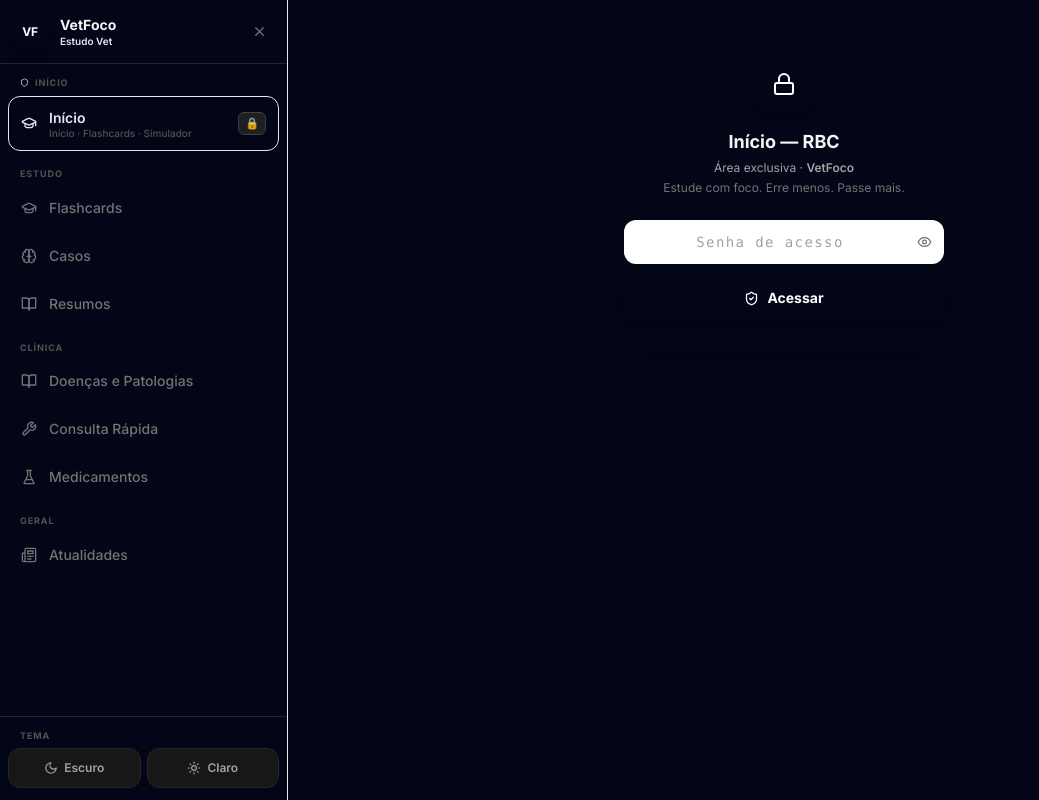
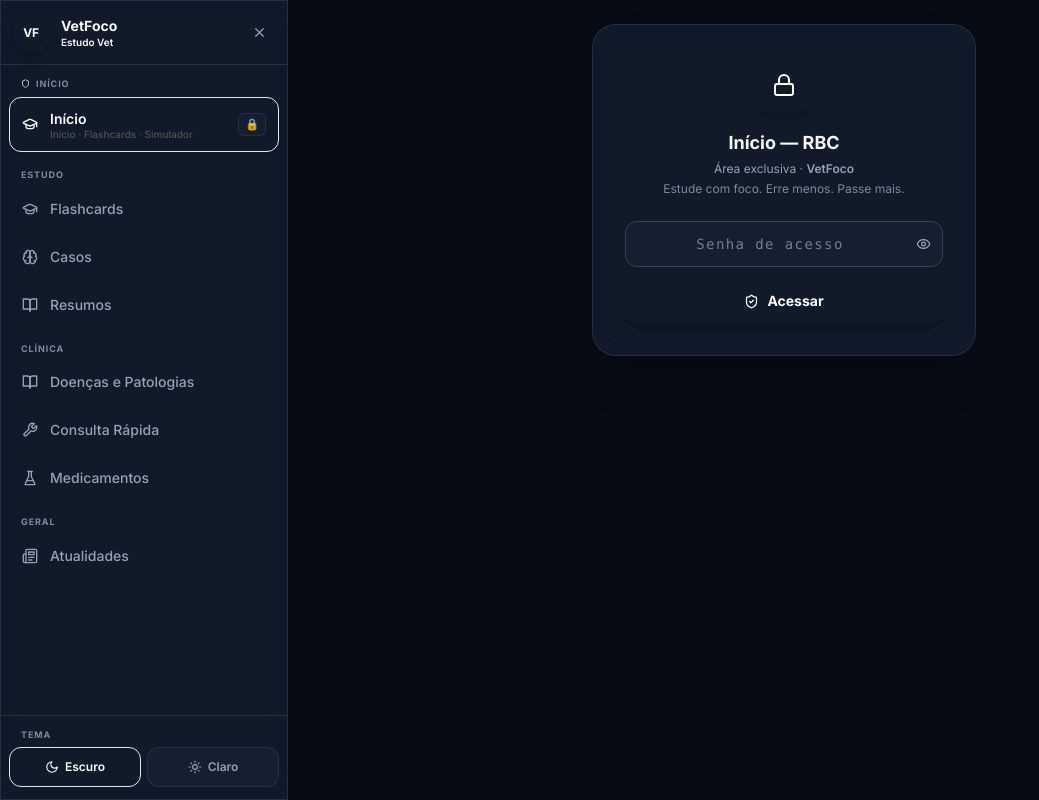
Before and after one commit to rafaelxxyt/vetstudy, a React (Vite) app: page / in a window 1280 px wide. Shown: the whole page, without its empty margins (0-1039 px from the left). Built offline with nearby package versions, Linux system fonts and the light colour scheme.

Commit message:
fix: improve light theme contrast

```diff
--- a/src/App.tsx
+++ b/src/App.tsx
@@ -1,30 +1,37 @@
 import { useEffect, useState } from 'react'
 import { motion, AnimatePresence } from 'framer-motion'
 import { Menu } from 'lucide-react'
-import Sidebar, { type Page } from './components/Sidebar'
+import Sidebar, { type Page, type ThemeMode } from './components/Sidebar'
 
 import MedicamentosPage from './pages/MedicamentosPage'
-import DoencasPage      from './pages/DoencasPage'
-import ToolboxPage      from './pages/ToolboxPage'
-import VetNewsPage      from './pages/VetNewsPage'
-import HubPage          from './pages/HubPage'
-import CasosPage        from './pages/CasosPage'
-import RevisaoPage      from './pages/RevisaoPage'
-import MapasPage        from './pages/MapasPage'
+import DoencasPage from './pages/DoencasPage'
+import ToolboxPage from './pages/ToolboxPage'
+import VetNewsPage from './pages/VetNewsPage'
+import HubPage from './pages/HubPage'
+import CasosPage from './pages/CasosPage'
+import RevisaoPage from './pages/RevisaoPage'
+import MapasPage from './pages/MapasPage'
+
+const THEME_STORAGE_KEY = 'vetstudy_theme'
 
 const PAGE_LABELS: Record<Page, string> = {
-  hub:          'Início',
-  revisao:      'Flashcards',
-  casos:        'Casos',
-  mapas:        'Resumos',
+  hub: 'Início',
+  revisao: 'Flashcards',
+  casos: 'Casos',
+  mapas: 'Resumos',
   medicamentos: 'Medicamentos',
-  doencas:      'Doenças',
-  ferramentas:  'Consulta Rápida',
-  vetnews:      'Atualidades',
+  doencas: 'Doenças',
+  ferramentas: 'Consulta Rápida',
+  vetnews: 'Atualidades',
 }
 
 export default function App() {
   const [activePage, setActivePage] = useState<Page>('hub')
+  const [theme, setTheme] = useState<ThemeMode>(() => {
+    if (typeof window === 'undefined') return 'dark'
+    const saved = window.localStorage.getItem(THEME_STORAGE_KEY)
+    return saved === 'dark' || saved === 'light' ? saved : 'dark'
+  })
   const [mobileOpen, setMobileOpen] = useState(false)
   const [selectionToken, setSelectionToken] = useState(0)
   const [caseSelectionToken, setCaseSelectionToken] = useState(0)
@@ -32,21 +39,27 @@
   const [selectedDrugId, setSelectedDrugId] = useState<string | undefined>(undefined)
   const [selectedDrugQuery, setSelectedDrugQuery] = useState<string | undefined>(undefined)
 
-  // â”€â”€ Body scroll lock â”€â”€â”€â”€â”€â”€â”€â”€â”€â”€â”€â”€â”€â”€â”€â”€â”€â”€â”€â”€â”€â”€â”€â”€â”€â”€â”€â”€â”€â”€â”€â”€â”€â”€
-  // Prevents the background page from scrolling while the
-  // drawer is open â€” critical for the "native app" feel.
+  useEffect(() => {
+    const root = document.documentElement
+    root.classList.remove('theme-dark', 'theme-light')
+    root.classList.add(theme === 'light' ? 'theme-light' : 'theme-dark')
+    root.style.colorScheme = theme === 'light' ? 'light' : 'dark'
+    window.localStorage.setItem(THEME_STORAGE_KEY, theme)
+  }, [theme])
+
   useEffect(() => {
     if (mobileOpen) {
       document.body.style.overflow = 'hidden'
     } else {
       document.body.style.overflow = ''
     }
-    // Always restore on unmount
-    return () => { document.body.style.overflow = '' }
+    return () => {
+      document.body.style.overflow = ''
+    }
   }, [mobileOpen])
 
-  const handleNavigate = (p: Page) => {
-    setActivePage(p)
+  const handleNavigate = (page: Page) => {
+    setActivePage(page)
     setMobileOpen(false)
   }
 
@@ -85,78 +98,60 @@
     setMobileOpen(false)
   }
 
-  const pageNode = activePage === 'hub'
-    ? <HubPage onOpenCases={handleOpenCases} onOpenReview={handleOpenReview} />
-    : activePage === 'revisao'
-      ? <RevisaoPage onRequestCase={handleOpenCasesList} />
-    : activePage === 'casos'
-      ? <CasosPage
+  const pageNode =
+    activePage === 'hub' ? (
+      <HubPage onOpenCases={handleOpenCases} onOpenReview={handleOpenReview} />
+    ) : activePage === 'revisao' ? (
+      <RevisaoPage onRequestCase={handleOpenCasesList} />
+    ) : activePage === 'casos' ? (
+      <CasosPage
         selectionToken={caseSelectionToken}
         onOpenDisease={(diseaseId) => handleGlobalNavigate('doencas', diseaseId)}
       />
-    : activePage === 'mapas'
-      ? <MapasPage />
-    : activePage === 'medicamentos'
-      ? <MedicamentosPage
+    ) : activePage === 'mapas' ? (
+      <MapasPage />
+    ) : activePage === 'medicamentos' ? (
+      <MedicamentosPage
         initialSelectedId={selectedDrugId}
         initialQuery={selectedDrugQuery}
         selectionToken={selectionToken}
       />
-      : activePage === 'doencas'
-        ? <DoencasPage
+    ) : activePage === 'doencas' ? (
+      <DoencasPage
         initialSelectedId={selectedDiseaseId}
         selectionToken={selectionToken}
         onOpenDrug={(drugId) => handleGlobalNavigate('medicamentos', drugId)}
         onOpenRelatedDrugs={handleOpenDrugSearch}
       />
-        : activePage === 'ferramentas'
-          ? <ToolboxPage onNavigate={handleGlobalNavigate} />
-          : <VetNewsPage />
+    ) : activePage === 'ferramentas' ? (
+      <ToolboxPage onNavigate={handleGlobalNavigate} />
+    ) : (
+      <VetNewsPage />
+    )
 
   return (
-    <div className="flex h-dvh md:h-screen bg-slate-950 overflow-hidden font-sans">
-
-      {/* â”€â”€ Mobile top bar â”€â”€â”€â”€â”€â”€â”€â”€â”€â”€â”€â”€â”€â”€â”€â”€â”€â”€â”€â”€â”€â”€â”€â”€â”€â”€â”€â”€â”€â”€â”€â”€â”€â”€
-          Fixed, always visible on mobile.
-          h-14 = 56 px â†’ main content offset by pt-14.
-          shadow-[0_1px_0] instead of border-b keeps it
-          visually lighter while still providing separation.
-      â”€â”€â”€â”€â”€â”€â”€â”€â”€â”€â”€â”€â”€â”€â”€â”€â”€â”€â”€â”€â”€â”€â”€â”€â”€â”€â”€â”€â”€â”€â”€â”€â”€â”€â”€â”€â”€â”€â”€â”€â”€â”€â”€â”€â”€â”€â”€â”€â”€â”€â”€â”€ */}
-      <header className="md:hidden fixed inset-x-0 top-0 z-30 h-14
-                         flex items-center gap-3 px-4
-                         bg-slate-900/98 backdrop-blur-md
-                         shadow-[0_1px_0_0_rgba(51,65,85,0.6)]">
-
-        {/* Hamburger â€” 44Ã—44 tap target (Apple HIG minimum) */}
+    <div className="app-shell flex h-dvh overflow-hidden font-sans md:h-screen">
+      <header
+        className="app-header-surface fixed inset-x-0 top-0 z-30 flex h-14 items-center gap-3 px-4 md:hidden"
+      >
         <button
           onClick={() => setMobileOpen(true)}
           aria-label="Abrir menu"
-          className="w-11 h-11 flex items-center justify-center rounded-xl
-                     bg-slate-800 text-slate-400
-                     active:bg-slate-700 active:scale-95
-                     transition-all duration-150"
+          className="app-surface-button flex h-11 w-11 items-center justify-center rounded-xl transition-all duration-150 active:scale-95 active:bg-neutral-700"
         >
           <Menu size={19} />
         </button>
 
-        {/* Logo + active page name */}
-        <div className="flex items-center gap-2.5 min-w-0 flex-1">
-          <div className="w-7 h-7 rounded-lg bg-gradient-to-br from-teal-400 to-teal-600
-                          flex items-center justify-center flex-shrink-0 shadow-md shadow-teal-900/50">
-            <span className="text-white font-black text-[10px] tracking-tight">V5</span>
+        <div className="flex min-w-0 flex-1 items-center gap-2.5">
+          <div className="flex h-7 w-7 flex-shrink-0 items-center justify-center rounded-lg bg-gradient-to-br from-primary-400 to-primary-600 shadow-md shadow-primary-900/50">
+            <span className="text-[10px] font-black tracking-tight text-white">V5</span>
           </div>
-          <span className="text-[15px] font-semibold text-white truncate leading-tight">
+          <span className="app-text-primary truncate text-[15px] font-semibold leading-tight">
             {PAGE_LABELS[activePage]}
           </span>
         </div>
       </header>
 
-      {/* â”€â”€ Backdrop â”€â”€â”€â”€â”€â”€â”€â”€â”€â”€â”€â”€â”€â”€â”€â”€â”€â”€â”€â”€â”€â”€â”€â”€â”€â”€â”€â”€â”€â”€â”€â”€â”€â”€â”€â”€â”€â”€â”€â”€
-          Sits between the drawer (z-50) and the content (z-0).
-          bg-black/70 + backdrop-blur-md creates a strong visual
-          separation so the user focuses entirely on the drawer.
-          Tapping backdrop closes the drawer.
-      â”€â”€â”€â”€â”€â”€â”€â”€â”€â”€â”€â”€â”€â”€â”€â”€â”€â”€â”€â”€â”€â”€â”€â”€â”€â”€â”€â”€â”€â”€â”€â”€â”€â”€â”€â”€â”€â”€â”€â”€â”€â”€â”€â”€â”€â”€â”€â”€â”€â”€â”€â”€ */}
       <AnimatePresence>
         {mobileOpen && (
           <motion.div
@@ -165,27 +160,23 @@
             animate={{ opacity: 1 }}
             exit={{ opacity: 0 }}
             transition={{ duration: 0.22, ease: 'easeOut' }}
-            className="md:hidden fixed inset-0 z-40 bg-black/70 backdrop-blur-md"
+            className="app-overlay fixed inset-0 z-40 backdrop-blur-md md:hidden"
             onClick={() => setMobileOpen(false)}
             aria-hidden="true"
           />
         )}
       </AnimatePresence>
 
-      {/* â”€â”€ Sidebar â”€â”€â”€â”€â”€â”€â”€â”€â”€â”€â”€â”€â”€â”€â”€â”€â”€â”€â”€â”€â”€â”€â”€â”€â”€â”€â”€â”€â”€â”€â”€â”€â”€â”€â”€â”€â”€â”€â”€ */}
       <Sidebar
         activePage={activePage}
         onNavigate={handleNavigate}
         mobileOpen={mobileOpen}
         onMobileClose={() => setMobileOpen(false)}
+        theme={theme}
+        onThemeChange={setTheme}
       />
 
-      {/* â”€â”€ Main content â”€â”€â”€â”€â”€â”€â”€â”€â”€â”€â”€â”€â”€â”€â”€â”€â”€â”€â”€â”€â”€â”€â”€â”€â”€â”€â”€â”€â”€â”€â”€â”€â”€â”€â”€â”€
-          pt-14 clears the fixed top bar on mobile.
-          overflow-x-hidden prevents any runaway child widths
-          from causing horizontal scroll.
-      â”€â”€â”€â”€â”€â”€â”€â”€â”€â”€â”€â”€â”€â”€â”€â”€â”€â”€â”€â”€â”€â”€â”€â”€â”€â”€â”€â”€â”€â”€â”€â”€â”€â”€â”€â”€â”€â”€â”€â”€â”€â”€â”€â”€â”€â”€â”€â”€â”€â”€â”€â”€ */}
-      <main className="min-w-0 flex-1 overflow-y-auto overflow-x-hidden bg-slate-950 pt-14 md:pt-0">
+      <main className="app-shell min-w-0 flex-1 overflow-x-hidden overflow-y-auto pt-14 md:pt-0">
         <AnimatePresence mode="wait">
           <motion.div
             key={activePage}
@@ -199,7 +190,6 @@
           </motion.div>
         </AnimatePresence>
       </main>
-
     </div>
   )
 }
--- a/src/components/Gatekeeper.tsx
+++ b/src/components/Gatekeeper.tsx
@@ -55,12 +55,12 @@
             <Lock size={24} className="text-white" />
           </div>
 
-          <h2 className="mb-1 text-lg font-bold text-neutral-100">{pageTitle}</h2>
+          <h2 className="app-text-primary mb-1 text-lg font-bold">{pageTitle}</h2>
           <div className="mb-6 space-y-1">
-            <p className="text-xs text-neutral-400">
+            <p className="app-text-secondary text-xs">
               Área exclusiva · <span className="text-primary-400 font-semibold">VetFoco</span>
             </p>
-            <p className="text-xs text-neutral-500">
+            <p className="app-text-muted text-xs">
               Estude com foco. Erre menos. Passe mais.
             </p>
           </div>
@@ -79,7 +79,7 @@
               }`}
             />
             <button type="button" onClick={() => setShow(s => !s)}
-              className="absolute right-3 top-1/2 -translate-y-1/2 text-neutral-500 hover:text-neutral-300 transition-colors">
+              className="absolute right-3 top-1/2 -translate-y-1/2 app-text-secondary transition-colors hover:text-neutral-100">
               {show ? <EyeOff size={15} /> : <Eye size={15} />}
             </button>
           </div>
--- a/src/components/Sidebar.tsx
+++ b/src/components/Sidebar.tsx
@@ -71,8 +71,8 @@
       title={collapsed ? 'Abrir menu' : 'Fechar menu'}
       className={`flex-shrink-0 rounded-xl transition-all ${
         collapsed
-          ? 'flex h-10 w-10 items-center justify-center bg-neutral-800 text-neutral-400 hover:bg-primary-500/20 hover:text-primary-400'
-          : 'ml-auto p-2 text-neutral-500 hover:bg-neutral-800 hover:text-primary-400'
+          ? 'app-surface-button flex h-10 w-10 items-center justify-center hover:bg-primary-500/20 hover:text-primary-400'
+          : 'ml-auto p-2 app-text-secondary hover:bg-neutral-700/70 hover:text-primary-400'
       }`}
     >
       <AnimatePresence mode="wait" initial={false}>
@@ -112,7 +112,7 @@
   return (
     <div className="mb-1.5 flex items-center gap-1.5 px-3">
       {Icon && <Icon size={9} className="flex-shrink-0 text-primary-500" />}
-      <p className="select-none text-[9px] font-black uppercase tracking-widest text-neutral-600">{label}</p>
+      <p className="app-text-muted select-none text-[9px] font-black uppercase tracking-widest">{label}</p>
     </div>
   )
 }
@@ -142,7 +142,7 @@
       } ${
         active
           ? 'border border-primary-500/25 bg-primary-500/15 text-primary-300'
-          : 'border border-transparent text-neutral-500 hover:bg-neutral-800 hover:text-neutral-200'
+          : 'border border-transparent app-text-secondary hover:bg-neutral-700/70 hover:text-neutral-100'
       }`}
     >
       <Icon size={16} className="flex-shrink-0" />
@@ -175,7 +175,7 @@
       } ${
         active
           ? 'border border-primary-500/25 bg-primary-500/15 text-primary-300 shadow-sm shadow-primary-950'
-          : 'border border-transparent text-neutral-500 hover:bg-neutral-800 hover:text-neutral-200'
+          : 'border border-transparent app-text-secondary hover:bg-neutral-700/70 hover:text-neutral-100'
       }`}
     >
       <GraduationCap size={16} className="flex-shrink-0" />
@@ -197,7 +197,7 @@
         (hubUnlocked ? (
           <span className="flex-shrink-0 text-xs text-primary-500">✓</span>
         ) : (
-          <span className="flex-shrink-0 rounded-md border border-neutral-700 bg-neutral-800/80 px-1.5 py-0.5 text-[11px] text-neutral-500">
+          <span className="app-surface-tag flex-shrink-0 rounded-md px-1.5 py-0.5 text-[11px]">
             🔒
           </span>
         ))}
@@ -220,7 +220,7 @@
   ]
 
   return (
-    <section className="border-t border-neutral-800 px-2 py-3">
+    <section className="border-t border-neutral-700/60 px-2 py-3">
       {!compact && <SectionLabel label="Tema" />}
       <div className={`grid gap-1.5 ${compact ? 'grid-cols-1' : 'grid-cols-2'}`}>
         {options.map(option => {
@@ -234,7 +234,7 @@
               className={`min-h-[40px] rounded-xl border px-2 py-2 text-xs font-semibold transition ${
                 active
                   ? 'border-primary-500/35 bg-primary-500/15 text-primary-300'
-                  : 'border-neutral-800 bg-neutral-900 text-neutral-400 hover:border-neutral-700 hover:text-neutral-200'
+                  : 'app-surface-button hover:text-neutral-100'
               } ${compact ? 'flex items-center justify-center' : 'flex items-center justify-center gap-1.5'}`}
             >
               <Icon size={14} />
@@ -276,14 +276,14 @@
 
   return (
     <>
-      <div className={`flex h-16 flex-shrink-0 items-center border-b border-neutral-800 ${!isDrawer && collapsed ? 'justify-center px-2' : 'gap-3 px-3'}`}>
+      <div className={`flex h-16 flex-shrink-0 items-center border-b border-neutral-700/60 ${!isDrawer && collapsed ? 'justify-center px-2' : 'gap-3 px-3'}`}>
         {showLabels && (
           <div className="flex min-w-0 flex-1 items-center gap-3">
             <div className="flex h-9 w-9 flex-shrink-0 items-center justify-center rounded-xl bg-gradient-to-br from-primary-400 to-primary-600 shadow-lg shadow-primary-900/50">
               <span className="text-xs font-black tracking-tight text-white">VF</span>
             </div>
             <div className="min-w-0 leading-tight">
-              <p className="text-sm font-bold text-neutral-100">VetFoco</p>
+              <p className="app-text-primary text-sm font-bold">VetFoco</p>
               <p className="text-[10px] font-semibold text-primary-400">Estudo Vet</p>
             </div>
           </div>
@@ -295,7 +295,7 @@
           <button
             onClick={onMobileClose}
             aria-label="Fechar menu"
-            className="ml-auto flex h-11 w-11 items-center justify-center rounded-xl text-neutral-500 transition-colors hover:bg-neutral-800 hover:text-primary-400"
+            className="ml-auto flex h-11 w-11 items-center justify-center rounded-xl app-text-secondary transition-colors hover:bg-neutral-700/70 hover:text-primary-400"
           >
             <X size={18} />
           </button>
--- a/src/index.css
+++ b/src/index.css
@@ -1,6 +1,133 @@
 @tailwind base;
 @tailwind components;
 @tailwind utilities;
+
+:root {
+  --bg: #070B14;
+  --surface: #162033;
+  --border: #2A3446;
+  --text: #F8FAFC;
+  --text-secondary: #94A3B8;
+  --overlay-rgb: 7 11 20;
+
+  --primary: #1A8A6B;
+  --accent: #D4722A;
+  --success: #2EA84A;
+  --danger: #D93B3A;
+  --warning: #C9960E;
+
+  --bg-rgb: 7 11 20;
+  --surface-rgb: 22 32 51;
+  --border-rgb: 42 52 70;
+  --text-rgb: 248 250 252;
+  --text-secondary-rgb: 148 163 184;
+
+  --neutral-50: 248 250 252;
+  --neutral-100: 226 232 240;
+  --neutral-200: 203 213 225;
+  --neutral-300: 148 163 184;
+  --neutral-400: 100 116 139;
+  --neutral-500: 71 85 105;
+  --neutral-600: 51 65 85;
+  --neutral-700: 42 52 70;
+  --neutral-800: 22 32 51;
+  --neutral-900: 17 24 39;
+  --neutral-950: 7 11 20;
+}
+
+.theme-dark {
+  color-scheme: dark;
+}
+
+.theme-light {
+  --bg: #F8FAFC;
+  --surface: #FFFFFF;
+  --border: #E2E8F0;
+  --text: #0F172A;
+  --text-secondary: #475569;
+  --overlay-rgb: 15 23 42;
+
+  --primary: #1A8A6B;
+  --accent: #D4722A;
+  --success: #2EA84A;
+  --danger: #D93B3A;
+  --warning: #C9960E;
+
+  --bg-rgb: 248 250 252;
+  --surface-rgb: 255 255 255;
+  --border-rgb: 226 232 240;
+  --text-rgb: 15 23 42;
+  --text-secondary-rgb: 71 85 105;
+
+  --neutral-50: 15 23 42;
+  --neutral-100: 30 41 59;
+  --neutral-200: 51 65 85;
+  --neutral-300: 71 85 105;
+  --neutral-400: 100 116 139;
+  --neutral-500: 148 163 184;
+  --neutral-600: 203 213 225;
+  --neutral-700: 226 232 240;
+  --neutral-800: 255 255 255;
+  --neutral-900: 255 255 255;
+  --neutral-950: 248 250 252;
+  color-scheme: light;
+}
+
+.theme-light .text-neutral-400 {
+  color: rgb(var(--text-secondary-rgb) / 0.92);
+}
+
+.theme-light .text-neutral-100 {
+  color: rgb(var(--text-rgb));
+}
+
+.theme-light .text-neutral-200 {
+  color: rgb(var(--text-rgb) / 0.94);
+}
+
+.theme-light .text-neutral-300 {
+  color: rgb(var(--text-rgb) / 0.86);
+}
+
+.theme-light .text-neutral-500 {
+  color: rgb(var(--text-secondary-rgb));
+}
+
+.theme-light .text-neutral-600 {
+  color: rgb(var(--text-secondary-rgb) / 0.82);
+}
+
+.theme-light .hover\:text-neutral-300:hover {
+  color: rgb(var(--text-rgb) / 0.9);
+}
+
+.theme-light .hover\:text-white:hover {
+  color: rgb(var(--text-rgb));
+}
+
+.theme-light .bg-neutral-800 {
+  background-color: rgb(var(--surface-rgb) / 0.94);
+}
+
+.theme-light .bg-neutral-900 {
+  background-color: rgb(var(--bg-rgb) / 1);
+}
+
+.theme-light .hover\:bg-neutral-800:hover {
+  background-color: rgb(var(--surface-rgb) / 0.98);
+}
+
+.theme-light .border-neutral-800 {
+  border-color: rgb(var(--border-rgb) / 0.84);
+}
+
+.theme-light main h1.text-white,
+.theme-light main h2.text-white,
+.theme-light main h3.text-white,
+.theme-light main p.text-white,
+.theme-light main span.text-white {
+  color: rgb(var(--text-rgb));
+}
 
 *, *::before, *::after { box-sizing: border-box; }
 
@@ -10,6 +137,11 @@
   max-width: 100vw;
 }
 
+html {
+  background-color: var(--bg);
+  color: var(--text);
+}
+
 #root {
   min-height: 100dvh;
   max-width: 100vw;
@@ -17,13 +149,92 @@
 }
 
 body {
-  background-color: #020617; /* slate-950 */
+  background-color: var(--bg);
   font-family: 'Inter', system-ui, sans-serif;
   -webkit-font-smoothing: antialiased;
-  color: #e2e8f0;
+  color: var(--text);
+  transition: background-color 160ms ease, color 160ms ease, border-color 160ms ease;
 }
 
 ::-webkit-scrollbar        { width: 5px; height: 5px; }
 ::-webkit-scrollbar-track  { background: transparent; }
-::-webkit-scrollbar-thumb  { background: #1e293b; border-radius: 99px; }
-::-webkit-scrollbar-thumb:hover { background: #334155; }
+::-webkit-scrollbar-thumb  { background: var(--border); border-radius: 99px; }
+::-webkit-scrollbar-thumb:hover { background: color-mix(in srgb, var(--border) 82%, var(--text) 18%); }
+
+@layer components {
+  .app-shell {
+    background-color: var(--bg);
+    color: var(--text);
+  }
+
+  .app-header-surface {
+    background-color: rgb(var(--surface-rgb) / 0.95);
+    box-shadow: 0 1px 0 0 rgb(var(--border-rgb) / 0.7);
+    @apply backdrop-blur-md;
+  }
+
+  .app-panel {
+    background-color: rgb(var(--surface-rgb) / 0.72);
+    border-color: rgb(var(--border-rgb) / 0.82);
+    color: var(--text);
+    @apply border backdrop-blur-md;
+  }
+
+  .app-card {
+    background-color: rgb(var(--surface-rgb) / 0.6);
+    border-color: rgb(var(--border-rgb) / 0.72);
+    color: var(--text);
+    @apply border;
+  }
+
+  .app-input {
+    background-color: rgb(var(--surface-rgb) / 0.92);
+    border-color: rgb(var(--border-rgb) / 0.9);
+    color: var(--text);
+    @apply border;
+  }
+
+  .app-input::placeholder {
+    color: rgb(var(--text-secondary-rgb) / 0.72);
+  }
+
+  .app-text-primary {
+    color: rgb(var(--text-rgb));
+  }
+
+  .app-text-secondary {
+    color: rgb(var(--text-secondary-rgb));
+  }
+
+  .app-text-muted {
+    color: rgb(var(--text-secondary-rgb) / 0.82);
+  }
+
+  .app-surface-button {
+    background-color: rgb(var(--surface-rgb) / 0.94);
+    border-color: rgb(var(--border-rgb) / 0.84);
+    color: rgb(var(--text-secondary-rgb));
+    @apply border;
+  }
+
+  .app-surface-button:hover {
+    background-color: rgb(var(--surface-rgb) / 1);
+    border-color: rgb(var(--border-rgb) / 1);
+    color: rgb(var(--text-rgb));
+  }
+
+  .app-surface-button:disabled {
+    color: rgb(var(--text-secondary-rgb) / 0.55);
+  }
+
+  .app-surface-tag {
+    background-color: rgb(var(--surface-rgb) / 0.9);
+    border-color: rgb(var(--border-rgb) / 0.82);
+    color: rgb(var(--text-secondary-rgb));
+    @apply border;
+  }
+
+  .app-overlay {
+    background-color: rgb(var(--overlay-rgb) / 0.7);
+  }
+}
```
Also changed, not shown: src/pages/SimuladorPage.tsx (+8 -8 lines). Lines whose indentation alone changed are shown as unchanged.
